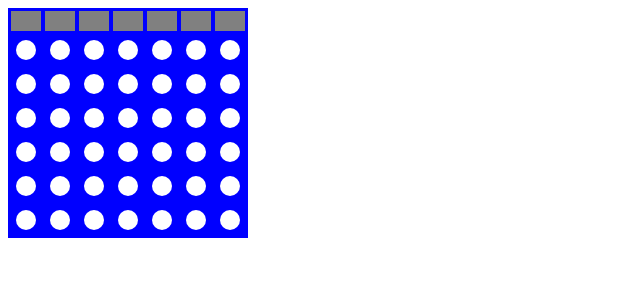
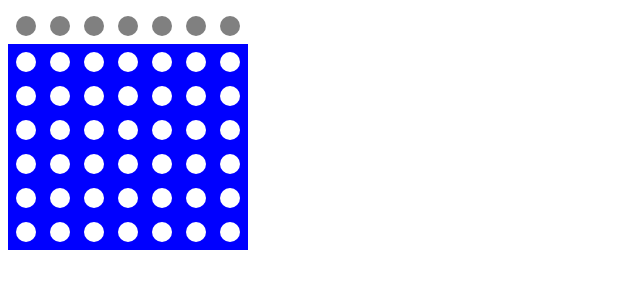
Before and after one commit to lvpasc/Puissance4, a plain HTML site: page index.html in a window 1280 px wide. Shown: the whole page, without its empty margins (0-640 px from the left). Drawn offline with Linux system fonts and the light colour scheme.

Commit message:
Header pour mettre les jetons modif1

```diff
--- a/script.js
+++ b/script.js
@@ -5,10 +5,13 @@ var player = false; // true = yellow ; false = red;
 
 
 
+var ligneJeu = document.createElement('table');
+ligneJeu.id = 'ligneJeu';
+document.getElementById('full').appendChild(ligneJeu);
+
+// cree la table du puissance 4
 var table = document.createElement('table');
-
-table.id = 'puissance4'; // cree la <table>
-
+table.id = 'puissance4';
 table.className = 'blue';
 document.getElementById('full').appendChild(table);
 
@@ -19,12 +22,13 @@ document.getElementById('full').appendChild(table);
 tr = document.createElement('tr');
   tr.onclick = play;
   tr.id = 'tra';
-  document.getElementById('puissance4').appendChild(tr);
+  document.getElementById('ligneJeu').appendChild(tr);
   for (var j = 0; j < 7; j++) {
 
     // Crée les cellules td
     td = document.createElement('td'); // cree les <td>
     td.id = "a" + " " + j;
+    td.className = "widthh";
     document.getElementById('tra').appendChild(td);
 
     jeton = document.createElement('div');
--- a/style.css
+++ b/style.css
@@ -9,19 +9,12 @@
 
 .headPlay
 {
-  height : 20px;
   background-color: grey;
-  transition: opacity 0.3s;
-}
-
-.headPlay:hover
-{
+  height: 20px;
   width: 20px;
-  background-color: white;
   margin-left: auto;
   margin-right: auto;
   border-radius: 10px;
-  transition: opacity 0.3s;
 }
 
 .white
```
